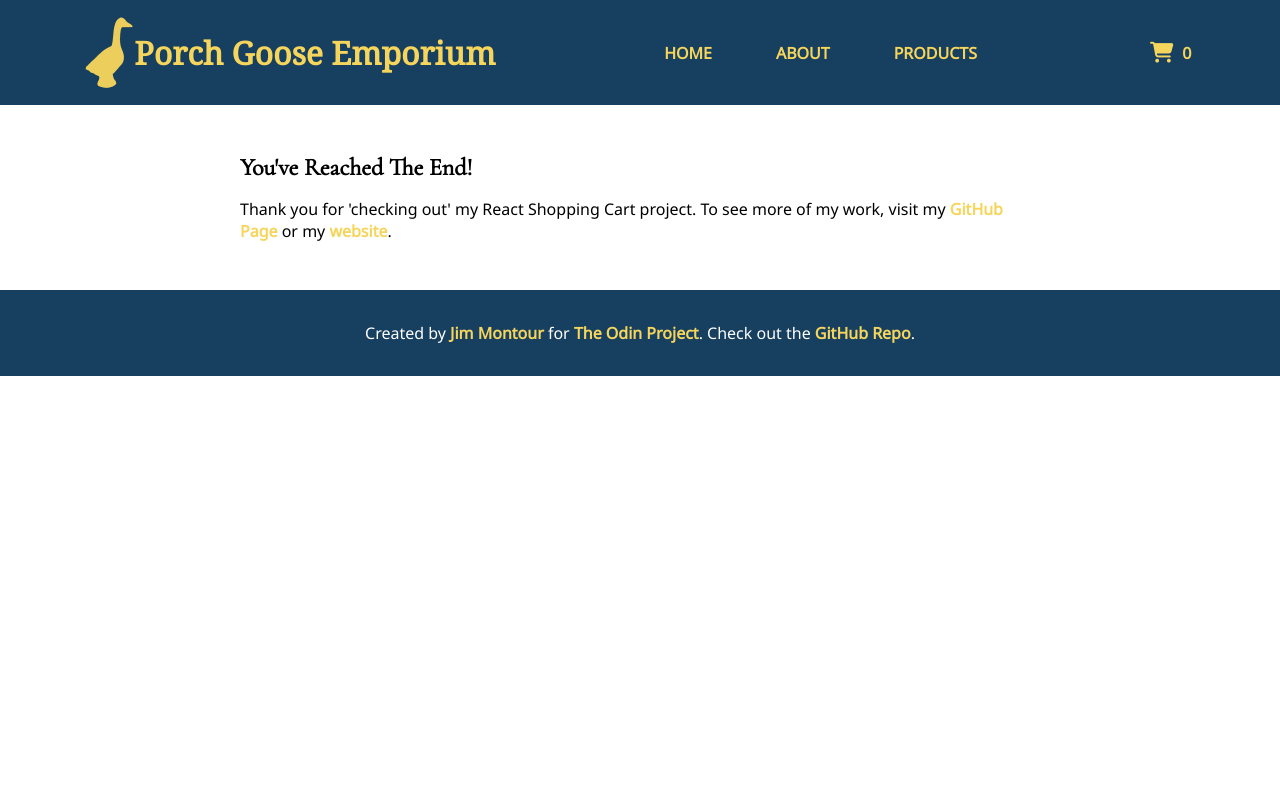
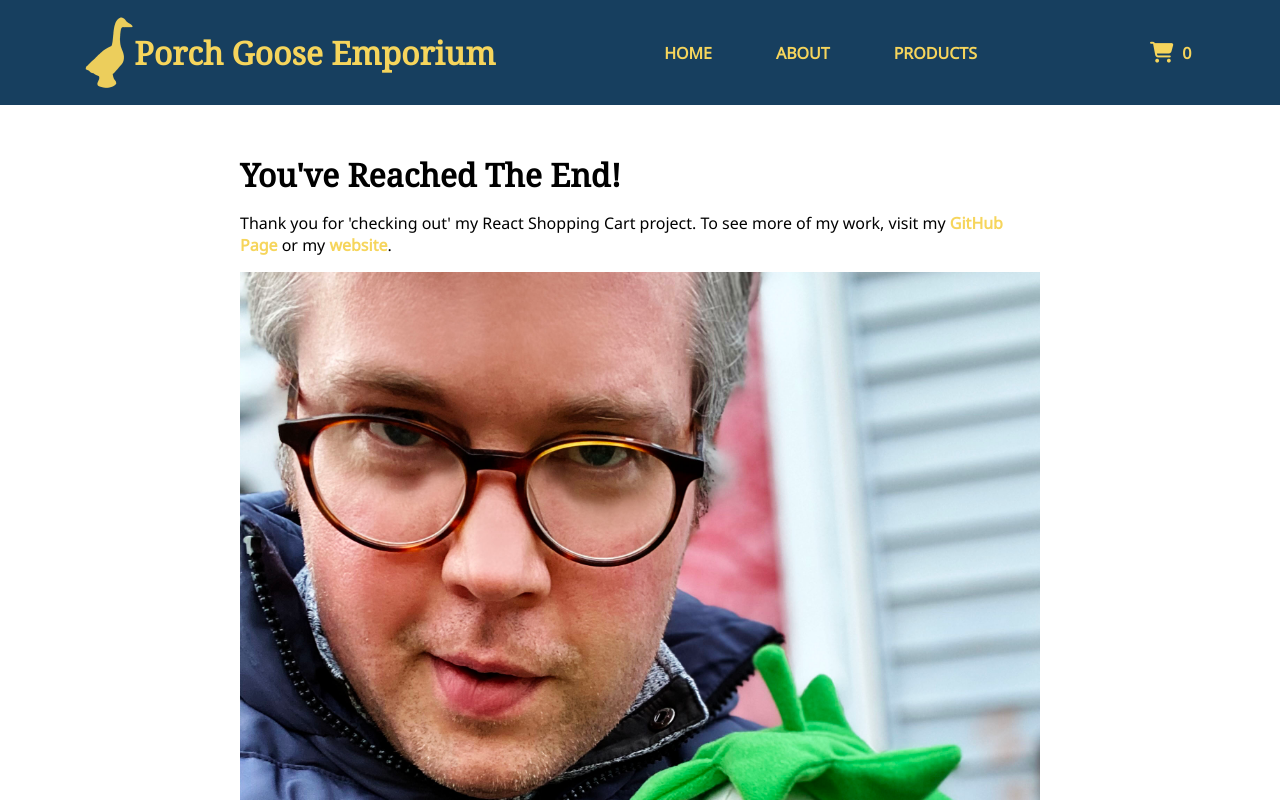
Before and after one commit to jimmontour/shopping-cart, a React (Create React App) app: page /checkout in a window 1280 px wide. Shown: the top 800 px of the page. Built offline with nearby package versions, Linux system fonts and the light colour scheme.

Commit message:
style: :lipstick: add image on checkout page

```diff
--- a/src/css/checkout.css
+++ b/src/css/checkout.css
@@ -2,3 +2,7 @@
    width: 800px;
    margin: 3rem auto;
 }
+
+img {
+   width: 100%;
+}
--- a/src/pages/CheckOut.js
+++ b/src/pages/CheckOut.js
@@ -1,11 +1,13 @@
 import React from 'react'
 import '../css/checkout.css'
+import jim from '../img/jim-and-lucy.jpg'
 
 export default function CheckOut() {
    return (
       <div className="checkout-container">
-         <h2>You've Reached The End!</h2>
+         <h1>You've Reached The End!</h1>
          <p>Thank you for 'checking out' my React Shopping Cart project.  To see more of my work, visit my <a href="http://www.github.com/jimmontour">GitHub Page</a> or my <a href="http://www.jimmontour.com">website</a>.</p>
+         <img src={jim} alt="Jim and his porch goose Lucy"/>
       </div>
    )
 }
```
Also changed, not shown: src/img/jim-and-lucy.jpg (added), 1 other file (tests, documents, lock files or other folders).
